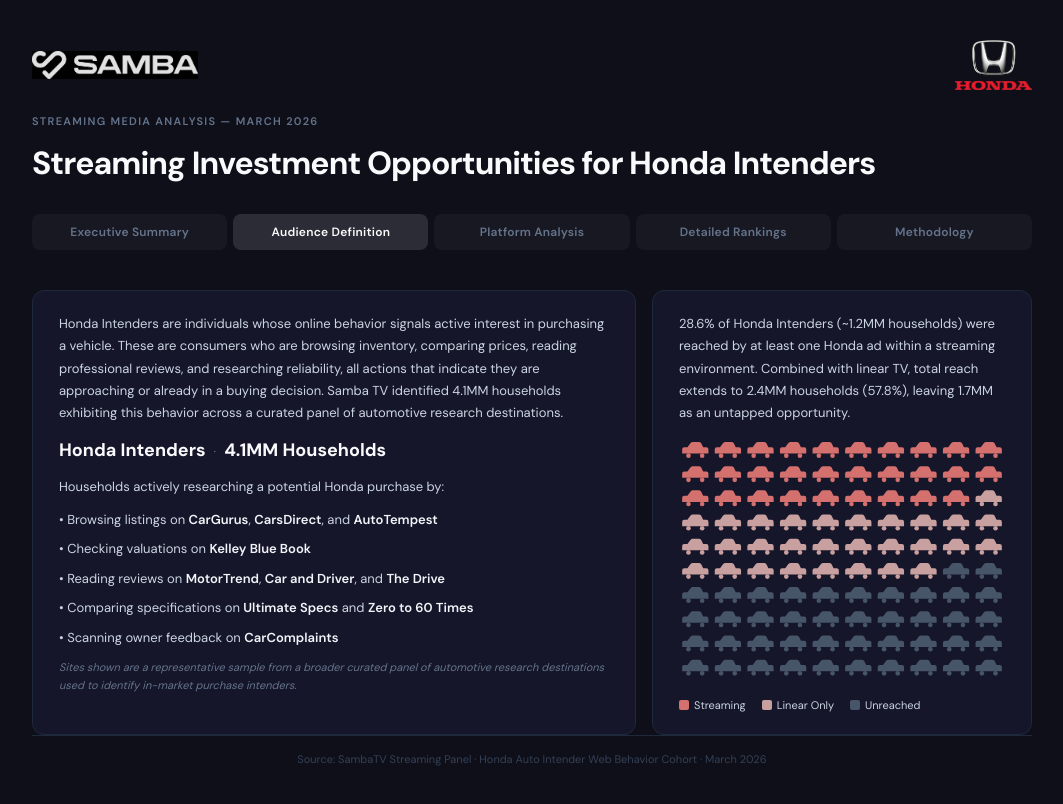
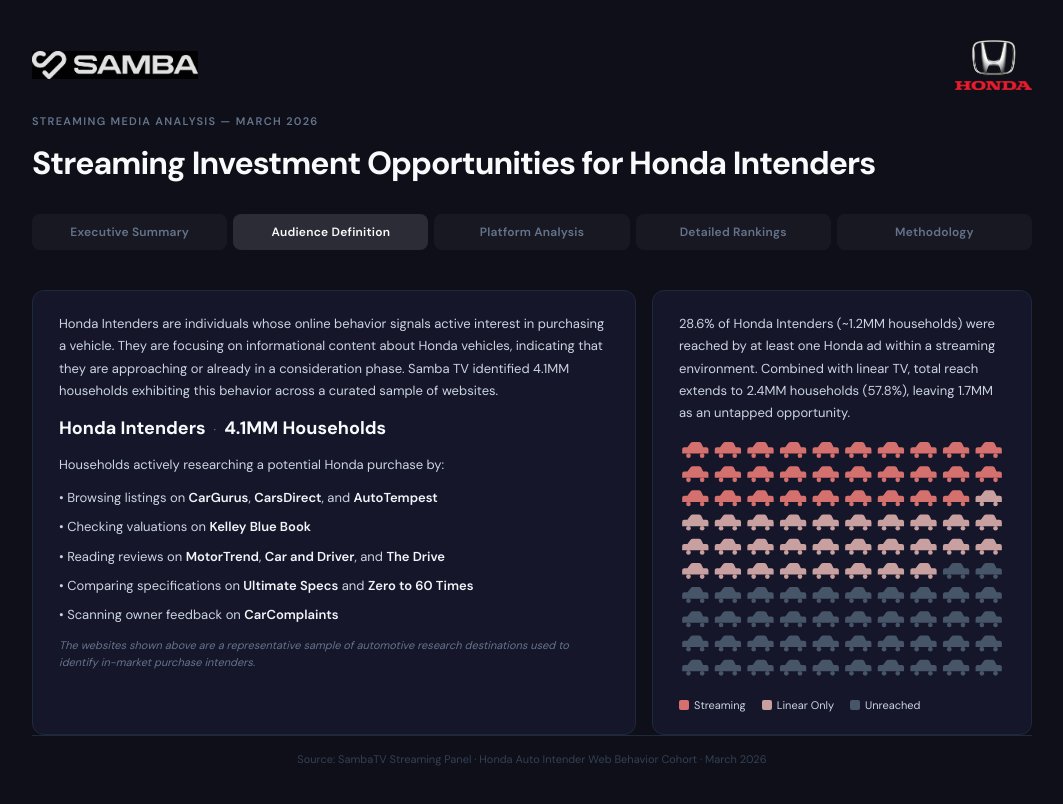
Before and after one commit to PhillipKeefe/allstate-media-planning, a React (Vite) app: page / in a window 1280 px wide. Both pictures are taken after a click on the button "Audience Definition". Shown: the top 804 px of the page, without its empty margins (108-1171 px from the left). Built offline with nearby package versions, Linux system fonts and the light colour scheme.

Commit message:
Update Audience Definition copy: revised intro paragraph and footnote

```diff
--- a/src/App.jsx
+++ b/src/App.jsx
@@ -280,10 +280,9 @@
             }}>
               <div style={{ fontSize: 13, color: "#cbd5e1", lineHeight: 1.7, marginBottom: 14 }}>
                 Honda Intenders are individuals whose online behavior signals active interest in purchasing a vehicle.
-                These are consumers who are browsing inventory, comparing prices, reading professional reviews, and
-                researching reliability, all actions that indicate they are approaching or already in a buying decision.
-                Samba TV identified 4.1MM households exhibiting this behavior across a curated panel of automotive
-                research destinations.
+                They are focusing on informational content about Honda vehicles, indicating that they are approaching
+                or already in a consideration phase. Samba TV identified 4.1MM households exhibiting this behavior
+                across a curated sample of websites.
               </div>
               <div style={{ display: "flex", alignItems: "baseline", gap: 8, marginBottom: 14 }}>
                 <span style={{ fontSize: 18, fontWeight: 700, color: "#f8fafc" }}>Honda Intenders</span>
@@ -301,7 +300,7 @@
                 <div>• Scanning owner feedback on <span style={{ color: "#f1f5f9", fontWeight: 600 }}>CarComplaints</span></div>
               </div>
               <div style={{ fontSize: 11, color: "#64748b", fontStyle: "italic", marginTop: 10, lineHeight: 1.6 }}>
-                Sites shown are a representative sample from a broader curated panel of automotive research destinations used to identify in-market purchase intenders.
+                The websites shown above are a representative sample of automotive research destinations used to identify in-market purchase intenders.
               </div>
             </div>
 
```
